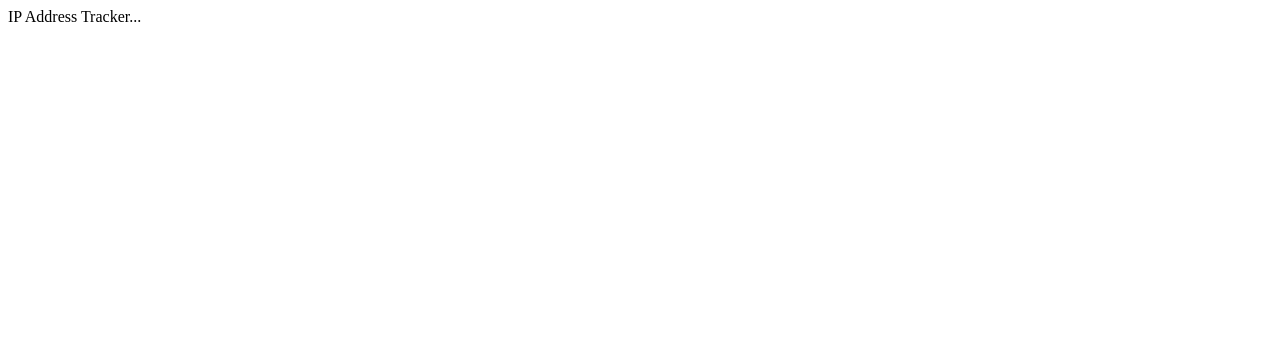
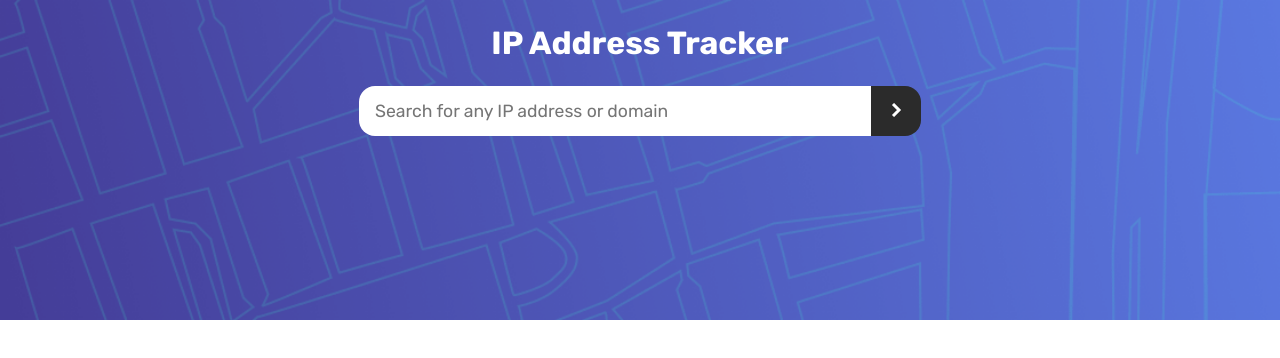
Before and after one commit to Aayush259/IP-Address-Tracker, a React (Vite) app: page / in a window 1280 px wide. Shown: the top 358 px of the page. Built offline with nearby package versions, Linux system fonts and the light colour scheme.

Commit message:
Added Search component

```diff
--- a/index.html
+++ b/index.html
@@ -1,15 +1,22 @@
 <!doctype html>
 <html lang="en">
+
 <head>
   <meta charset="UTF-8" />
   <meta name="viewport" content="width=device-width, initial-scale=1.0" />
 
   <link rel="shortcut icon" href="./favicon-32x32.png" type="image/x-icon">
+  <link rel="preconnect" href="https://fonts.googleapis.com">
+  <link rel="preconnect" href="https://fonts.gstatic.com" crossorigin>
+  <link href="https://fonts.googleapis.com/css2?family=Rubik:ital,wght@0,300..900;1,300..900&display=swap"
+    rel="stylesheet">
 
   <title>IP Address Tracker</title>
 </head>
+
 <body>
   <div id="root"></div>
   <script type="module" src="/src/main.jsx"></script>
 </body>
+
 </html>
--- a/src/App.jsx
+++ b/src/App.jsx
@@ -1,11 +1,16 @@
 import React from "react";
+import "./styles/styles.css";
+import Search from "./components/Search";
 
 function App() {
 
   return (
     <>
       <div id="app">
-        IP Address Tracker...
+        <div id="patternBackground">
+          <header id="header"><h1>IP Address Tracker</h1></header>
+          <Search />
+        </div>
       </div>
     </>
   )
--- /dev/null
+++ b/src/components/Search.jsx
@@ -0,0 +1,18 @@
+import React from "react";
+import ArrowImg from "../images/icon-arrow.svg";
+
+function Search() {
+
+    return (
+        <>
+        <div id="search" className="flex">
+            <label htmlFor="ipInput" className="flex">
+                <input type="text" id="ipInput" placeholder="Search for any IP address or domain" />
+            </label>
+            <button type="button" id="ipSearchBtn"><img src={ArrowImg} alt="Search for IP" /></button>
+        </div>
+        </>
+    )
+}
+
+export default Search;
--- /dev/null
+++ b/src/styles/styles.css
@@ -0,0 +1,66 @@
+*{
+    margin:0;
+    padding:0;
+    box-sizing:border-box;
+    font-family:Rubik,sans-serif;
+}
+
+:root{
+    --Very-Dark-Gray:hsl(0, 0%, 17%);
+    --Dark-Gray:hsl(0, 0%, 59%);
+    --White:hsl(0, 100%, 100%);
+}
+
+.flex{
+    display:flex;
+    flex-direction:row;
+    justify-content:center;
+    align-items:center;
+}
+
+#patternBackground{
+    height:40vh;
+    background-image:url('../images/pattern-bg-desktop.png');
+    background-size:cover;
+    background-repeat:no-repeat;
+}
+
+#header>h1{
+    text-align:center;
+    color:var(--White);
+    padding-top:1.5rem;
+}
+
+#search{
+    margin-top:1.5rem;
+}
+
+label{
+    height:50px;
+    width:40vw;
+    background-color:var(--White);
+    border-top-left-radius:1rem;
+    border-bottom-left-radius:1rem;
+    overflow:hidden;
+}
+
+#ipInput{
+    border:none;
+    height:100%;
+    background-color:transparent;
+    color:var(--Very-Dark-Gray);
+    width:100%;
+    font-size:1.1rem;
+    padding:0 1rem;
+    outline:0;
+}
+
+#ipSearchBtn{
+    border:none;
+    background-color:var(--Very-Dark-Gray);
+    width:50px;
+    height:50px;
+    border-top-right-radius:1rem;
+    border-bottom-right-radius:1rem;
+    cursor:pointer;
+}
```
Lines whose indentation alone changed are shown as unchanged.
